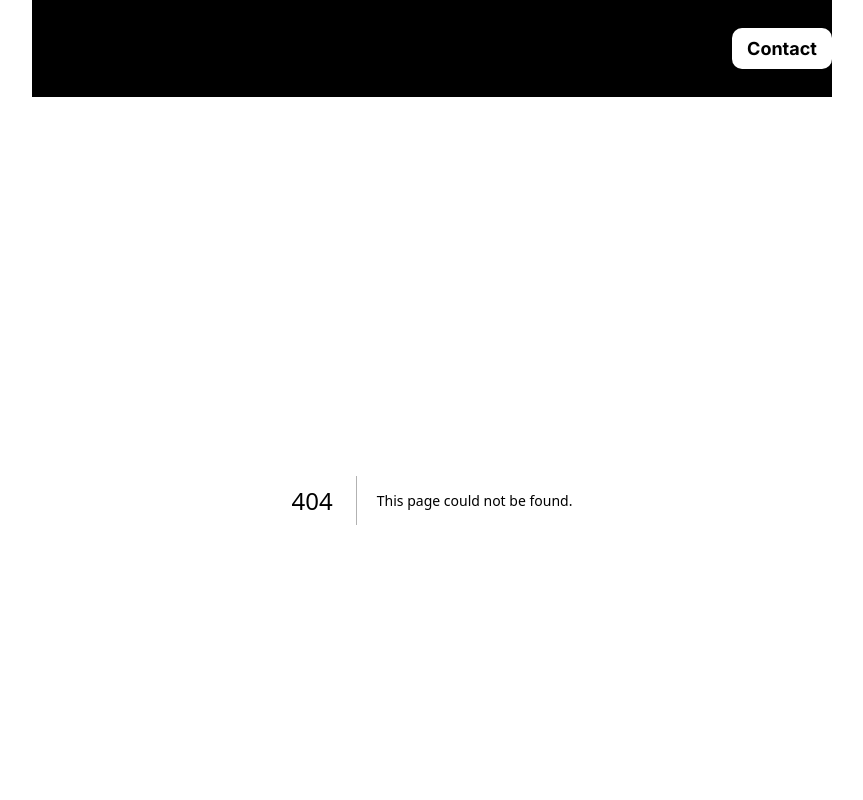
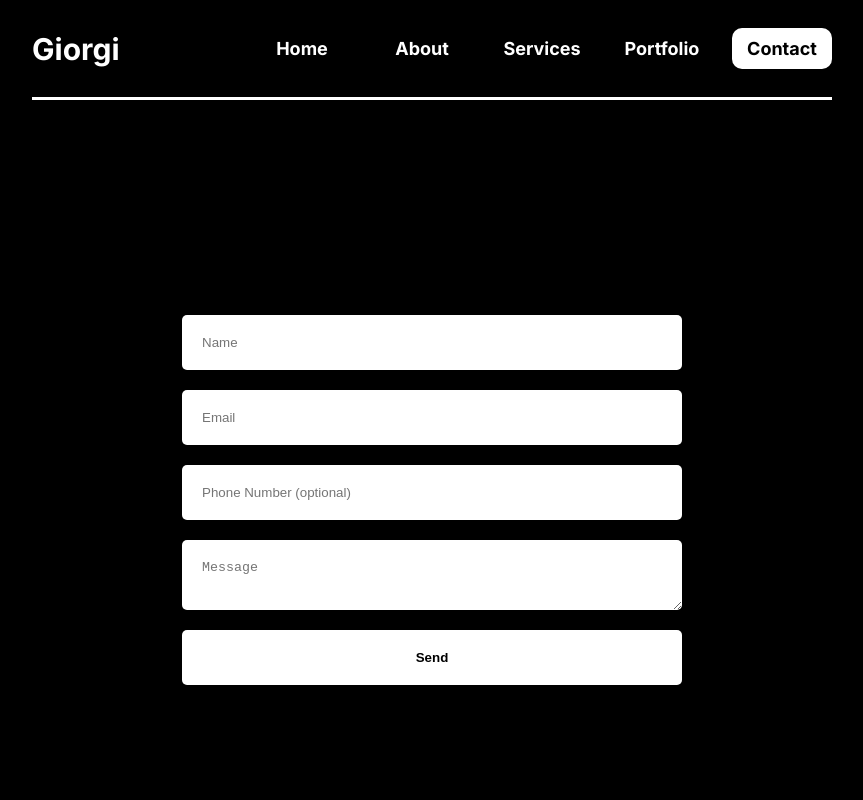
Before and after one commit to RyuKam1/portfolio-website, a Next.js app: page /contact in a window 1280 px wide. Before the commit this address had no page. Shown: the top 800 px of the page, without its empty margins (208-1071 px from the left). Built offline with nearby package versions, Linux system fonts and the light colour scheme.

Commit message:
Added Contact Page

```diff
--- /dev/null
+++ b/src/app/contact/contact.module.css
@@ -0,0 +1,42 @@
+.container {
+    display: flex;
+    align-items: center;
+    justify-content: center;
+    height: 100vh;
+}
+
+.formContainer {
+    flex: 1;
+    display: flex;
+    align-items: center;
+    justify-content: center;
+}
+.form {
+    display: flex;
+    flex-direction: column;
+    gap: 20px;
+    width: 500px
+}
+.form input,
+.form textarea {
+    padding: 20px;
+    border-radius: 5px;
+    border: none;
+
+}
+
+.form button {
+    padding: 20px;
+    background-color: white;
+    color: black;
+    border: none;
+    border-radius: 5px;
+    cursor: pointer;
+    font-weight: bold;
+    cursor: pointer;
+    transition: 0.1s ease-in-out;
+}
+
+.form button:hover {
+    background-color: #c4c4c4;
+  }
--- /dev/null
+++ b/src/app/contact/page.jsx
@@ -0,0 +1,20 @@
+import React from 'react'
+import styles from './contact.module.css'
+
+function Contact() {
+  return (
+    <div className={styles.container}>
+        <div className={styles.formContainer}>
+            <form action="" className={styles.form}>
+                <input type="text" placeholder='Name'/>
+                <input type="text" placeholder='Email'/>
+                <input type="text" placeholder='Phone Number (optional)'/>
+                <textarea name="" id="" placeholder='Message'></textarea>
+                <button>Send</button>
+            </form>
+        </div>
+    </div>
+  )
+}
+
+export default Contact
```
